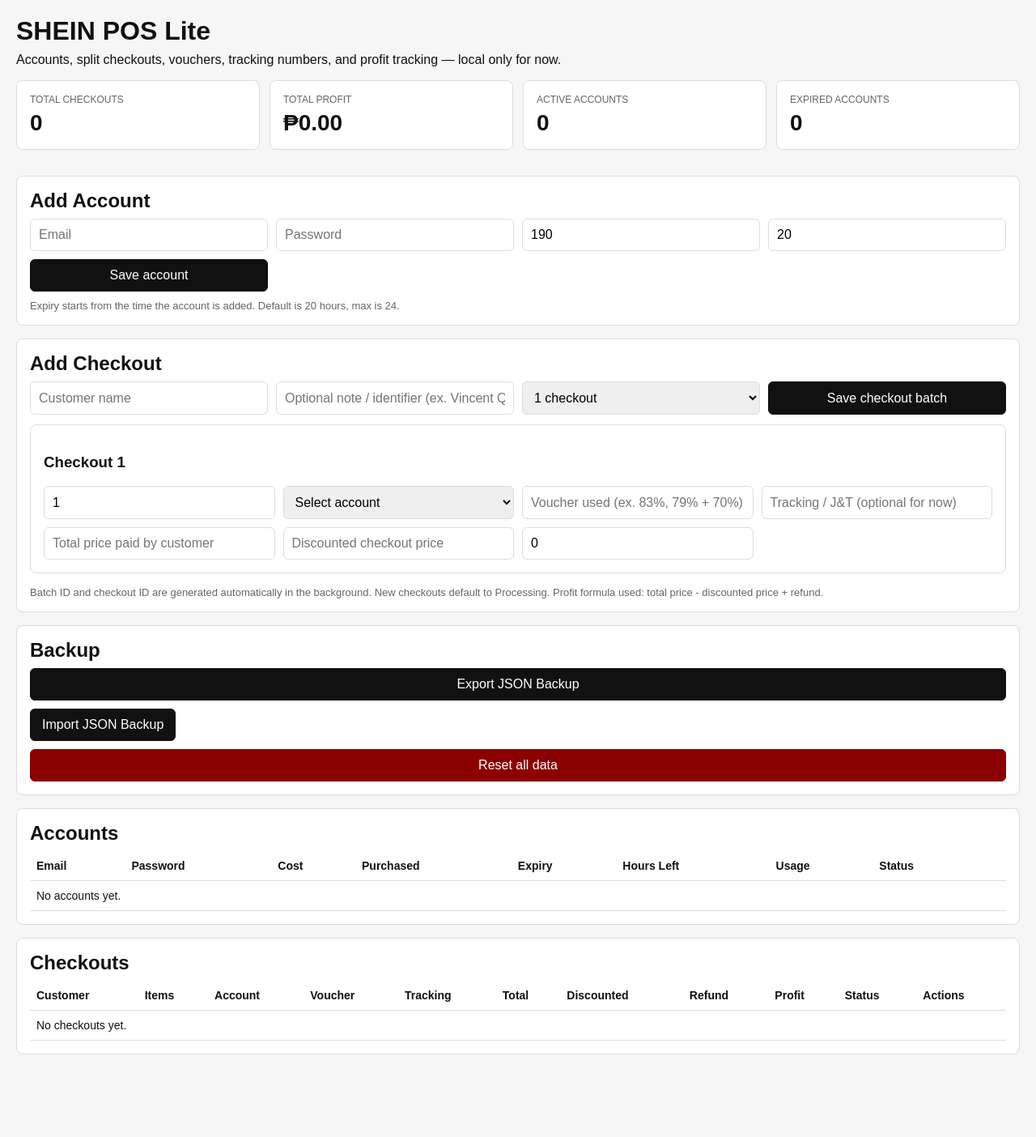
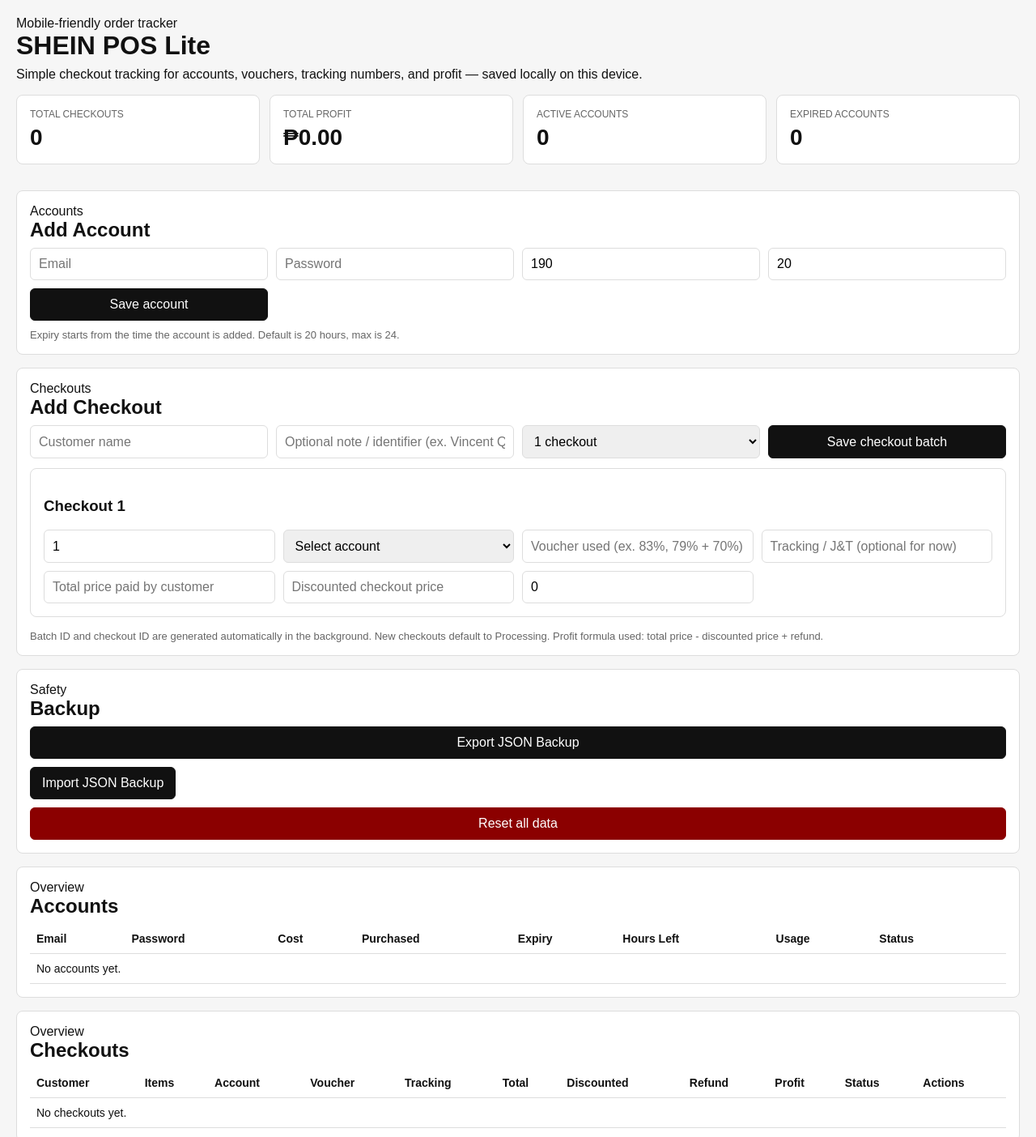
Before and after one commit to krljde/Clothing-POS-lite, a plain HTML site: page index.html in a window 1280 px wide. Shown: the top 1404 px of the page at 81% size. Before the commit the page ends 1338 px from the top, so only its background shows below. Drawn offline with Linux system fonts and the light colour scheme.

Commit message:
Update index.html

```diff
--- a/index.html
+++ b/index.html
@@ -3,14 +3,18 @@
 <head>
   <meta charset="UTF-8" />
   <meta name="viewport" content="width=device-width, initial-scale=1.0" />
+  <meta name="theme-color" content="#f7d9e6" />
   <title>SHEIN POS Lite</title>
   <link rel="stylesheet" href="css/style.css" />
 </head>
 <body>
   <div class="wrap">
-    <header>
+    <header class="hero">
+      <div>
+        <span class="eyebrow">Mobile-friendly order tracker</span>
         <h1>SHEIN POS Lite</h1>
-      <p>Accounts, split checkouts, vouchers, tracking numbers, and profit tracking — local only for now.</p>
+        <p>Simple checkout tracking for accounts, vouchers, tracking numbers, and profit — saved locally on this device.</p>
+      </div>
     </header>
 
     <section class="summary-grid" id="summary-grid">
@@ -20,8 +24,13 @@
       <div class="card stat"><div class="label">Expired Accounts</div><div class="value" id="stat-expired">0</div></div>
     </section>
 
-    <section class="card">
+    <section class="card section-card">
+      <div class="section-heading">
+        <div>
+          <span class="section-kicker">Accounts</span>
           <h2>Add Account</h2>
+        </div>
+      </div>
       <form id="account-form" class="grid-4">
         <input name="email" placeholder="Email" required />
         <input name="password" placeholder="Password" />
@@ -32,8 +41,13 @@
       <p class="hint">Expiry starts from the time the account is added. Default is 20 hours, max is 24.</p>
     </section>
 
-    <section class="card">
+    <section class="card section-card">
+      <div class="section-heading">
+        <div>
+          <span class="section-kicker">Checkouts</span>
           <h2>Add Checkout</h2>
+        </div>
+      </div>
       <form id="order-form">
         <div class="grid-4">
           <input name="customerName" id="customer-name" list="customer-list" placeholder="Customer name" required />
@@ -58,8 +72,13 @@
       <p class="hint">Batch ID and checkout ID are generated automatically in the background. New checkouts default to Processing. Profit formula used: total price - discounted price + refund.</p>
     </section>
 
-    <section class="card actions">
+    <section class="card actions section-card">
+      <div class="section-heading">
+        <div>
+          <span class="section-kicker">Safety</span>
           <h2>Backup</h2>
+        </div>
+      </div>
       <div class="button-row">
         <button id="export-btn" type="button">Export JSON Backup</button>
         <label class="file-label">Import JSON Backup<input type="file" id="import-file" accept="application/json" hidden /></label>
@@ -67,10 +86,15 @@
       </div>
     </section>
 
-    <section class="card">
+    <section class="card section-card">
+      <div class="section-heading">
+        <div>
+          <span class="section-kicker">Overview</span>
           <h2>Accounts</h2>
+        </div>
+      </div>
       <div class="table-wrap">
-        <table>
+        <table class="responsive-table accounts-table">
           <thead>
             <tr>
               <th>Email</th>
@@ -89,10 +113,15 @@
       </div>
     </section>
 
-    <section class="card">
+    <section class="card section-card">
+      <div class="section-heading">
+        <div>
+          <span class="section-kicker">Overview</span>
           <h2>Checkouts</h2>
+        </div>
+      </div>
       <div class="table-wrap">
-        <table>
+        <table class="responsive-table orders-table">
           <thead>
             <tr>
               <th>Customer</th>
```
Lines whose indentation alone changed are shown as unchanged.
